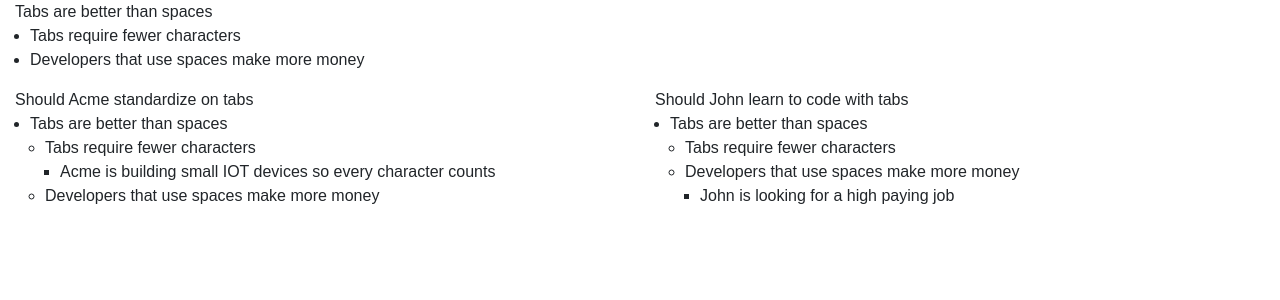
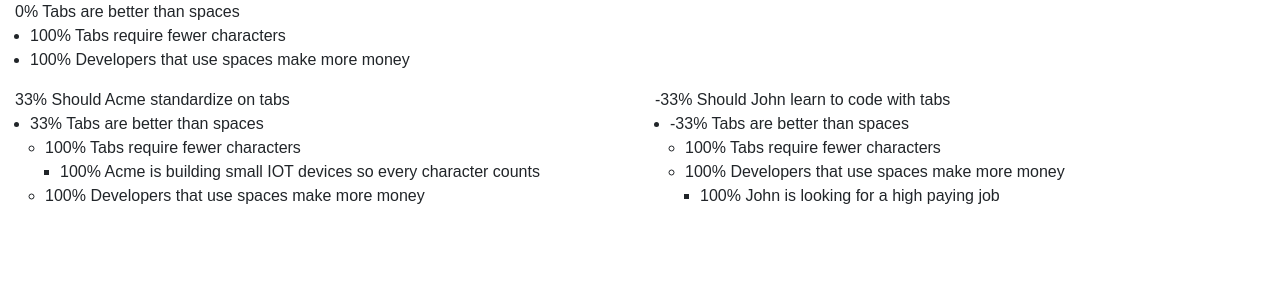
Before and after one commit to ozSofi/reason-score-react, a React (Create React App) app: page / in a window 1280 px wide. Shown: the top 300 px of the page. Built offline with nearby package versions, Linux system fonts and the light colour scheme.

Commit message:
Corrected scoring issues with zero and relevance

```diff
--- a/src/App.js
+++ b/src/App.js
@@ -5,8 +5,8 @@
 
 function Claim(props) {
   return (
-    <div>{props.claimData.claim.content}
-      {props.claimData.renderChildren()}
+    <div>{Math.round(props.claimViewModel.contextState.score.score*100)}%  {props.claimViewModel.claim.content}
+      {props.claimViewModel.renderChildren()}
     </div>
   );
 }
@@ -29,10 +29,10 @@
       edges: [
         { parentId: "1", childId: "1.1", pro: true, contextId: "1", affects: "truth" },
         { parentId: "1", childId: "1.2", pro: false, contextId: "1", affects: "truth" },
-        { parentId: "1.1", childId: "1.1.1", pro: true, contextId: "acme", affects: "truth" },
-        { parentId: "1.2", childId: "1.2.1", pro: false, contextId: "john", affects: "truth" },
-        { parentId: "acme", childId: "1", pro: true, contextId: "acme", affects: "relevance" },
-        { parentId: "john", childId: "1", pro: true, contextId: "john", affects: "relevance" }
+        { parentId: "1.1", childId: "1.1.1", pro: true, contextId: "acme", affects: "relevance" },
+        { parentId: "1.2", childId: "1.2.1", pro: true, contextId: "john", affects: "relevance" },
+        { parentId: "acme", childId: "1", pro: true, contextId: "acme", affects: "truth" },
+        { parentId: "john", childId: "1", pro: true, contextId: "john", affects: "truth", reversable:true }
       ],
       contextStates: []
     };
@@ -40,11 +40,13 @@
     //Build ContextState
     const topClaim = this.state.claims.filter(claim => claim.id === this.props.claimId)[0];
     this.buildContextState(topClaim.id, topClaim.id, []);
+    //debugger;
   }
 
   buildContextState(topId, parentClaimId, ancestors) {
     const childEdges = this.getChildEdges(parentClaimId, ancestors);
     const childContexts = [];
+    const childScores = [];
 
     for (const edge of childEdges) {
       const childAncestors = ancestors.slice();
@@ -56,7 +58,7 @@
       id: "",
       topId: topId,
       childId: parentClaimId,
-      children: []
+      children: [],
     }
 
     contextState.id = ancestors.join("/")
@@ -66,26 +68,32 @@
     contextState.id += parentClaimId
 
     for (const childContext of childContexts) {
+      childScores.push(childContext.score);
       contextState.children.push({
         id: childContext.id,
         childId: childContext.childId
       });
     }
     this.state.contextStates.push(contextState);
+
+    const score = ReasonScore.calculateReasonScore(parentClaimId, childEdges, childScores)
+    contextState.score = score;
+
+
     return contextState;
   }
 
-  getClaimData(id) {
-    const claim = this.state.claims.filter(claim => claim.id === id)[0];
+  getViewModel(contextState){
+    const claim = this.state.claims.filter(claim => claim.id === contextState.childId)[0];
 
-    const claimData = {
+    const claimViewModel = {
       claim: claim,
-      ancestors: []
-    };
+      children: contextState.children,
+      contextState: contextState
+    }
 
-    claimData.renderChildren = () => this.renderChildren(claimData);
-
-    return claimData;
+    claimViewModel.renderChildren = () => this.renderChildren(contextState);
+    return claimViewModel;
   }
 
   getChildEdges(parentId, ancestors) {
@@ -95,18 +103,15 @@
     );
   }
 
-  renderChildren(parentClaimData) {
-    const parentClaim = parentClaimData.claim;
-    const childEdges = this.getChildEdges(parentClaim.id, parentClaimData.ancestors)
-    if (childEdges.length > 0
+  renderChildren(parentContextState) {
+    if (parentContextState.children.length > 0
     ) {
-      const renderedChildren = childEdges.map((edge, step) => {
-        const childData = this.getClaimData(edge.childId);
-        childData.ancestors = parentClaimData.ancestors.slice();
-        childData.ancestors.push(parentClaim.id);
+      const renderedChildren = parentContextState.children.map((child) => {
+        const childContext = this.state.contextStates.filter(cs => cs.id === child.id)[0];
+        const childViewModel = this.getViewModel(childContext);
         return (
-          <li key={childData.claim.id}>
-            {this.renderClaim(childData)}
+          <li key={childViewModel.claim.id}>
+            {this.renderClaim(childViewModel)}
           </li>
         );
       });
@@ -120,19 +125,19 @@
     }
   }
 
-  renderClaim(claimData) {
+  renderClaim(claimViewModel) {
     return (
       <Claim
-        claimData={claimData}
+      claimViewModel={claimViewModel}
       />
     );
   }
 
   render() {
-    const claimData = this.getClaimData(this.props.claimId)
+    const claimViewModel = this.getViewModel(this.state.contextStates.filter(cs => cs.id === this.props.claimId)[0])
     return (
       <div className="App">
-        {this.renderClaim(claimData)}
+        {this.renderClaim(claimViewModel)}
       </div>
     );
   }
--- a/src/ReasonScore.js
+++ b/src/ReasonScore.js
@@ -1,6 +1,6 @@
 class ReasonScore {
 
-    static calculateReasonScore(id,childEdges, childScores) {
+    static calculateReasonScore(id, childEdges, childScores) {
         const score = {
             id: id,
             relevance: 1,
@@ -8,16 +8,23 @@
             weightTotal: 0
         };
 
-        if (childEdges === undefined || childEdges.length < 1) {
+        if (childEdges === undefined
+            || childEdges.length < 1
+            || childEdges.filter(e => e.affects === "truth").length < 1) {
             score.strengthTotal = 1;
             score.weightTotal = 1;
         }
 
         for (let edge of childEdges) {
-            const childScore = childScores.filter(s => s.id = edge.childId)[0];
+            const childScore = childScores.filter(s => s.id === edge.childId)[0];
             //Process Truth child claims
             if (edge.affects === "truth") {
-                const weight = Math.max(0, childScore.score) * childScore.relevance;
+                let weight = 0;
+                if (edge.reversable){
+                    weight = childScore.score * childScore.relevance;
+                } else {
+                    weight = Math.max(0, childScore.score) * childScore.relevance;
+                }
                 score.weightTotal += weight;
                 if (edge.pro) {
                     score.strengthTotal += weight * childScore.score;
@@ -36,7 +43,13 @@
             }
 
         }
-        score.score = score.strengthTotal / score.weightTotal;
+
+        if (score.weightTotal === 0) {
+            score.score = 0
+        } else {
+            score.score = score.strengthTotal / score.weightTotal;
+        }
+
         return score;
     }
 }
```
